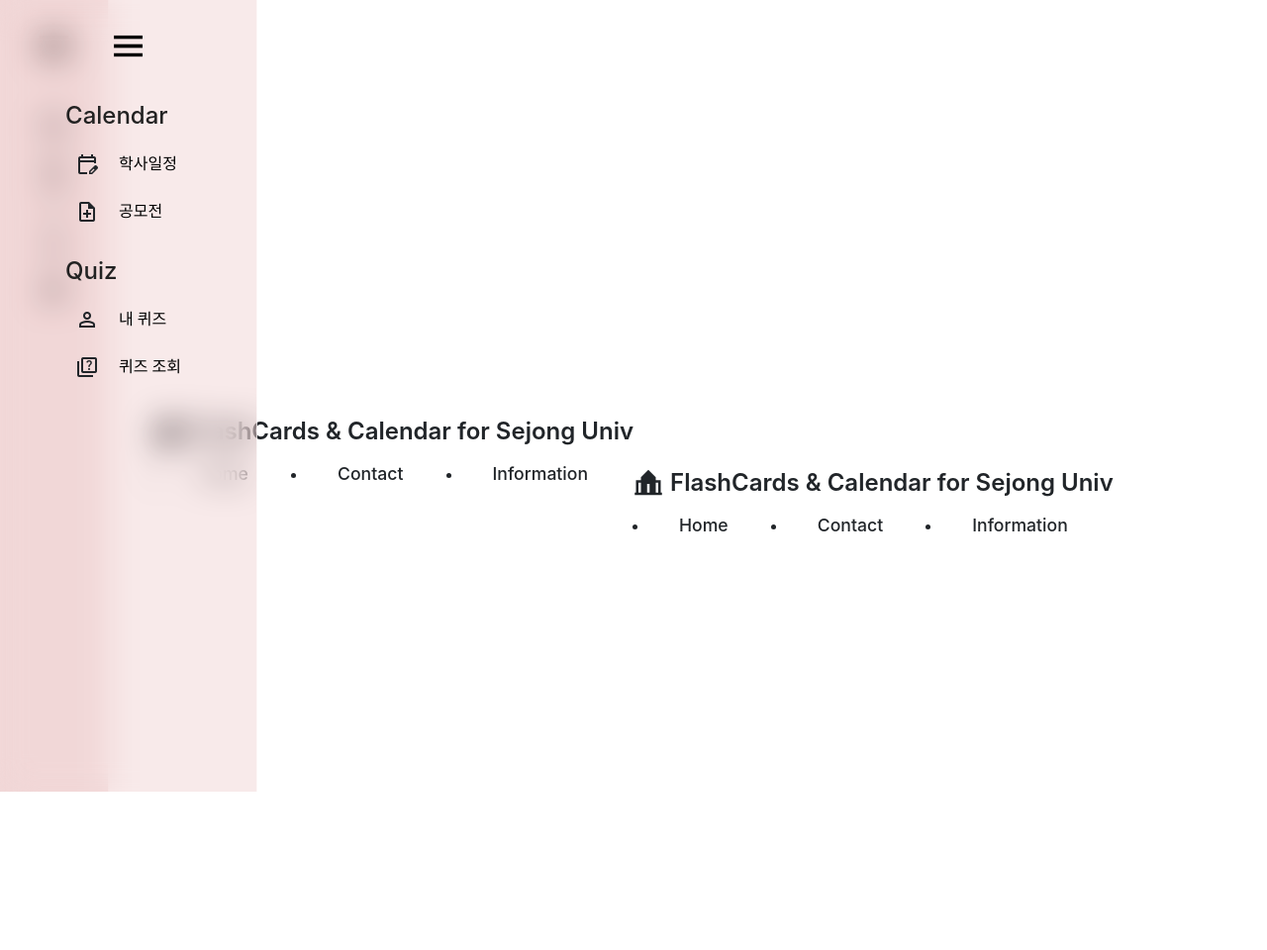
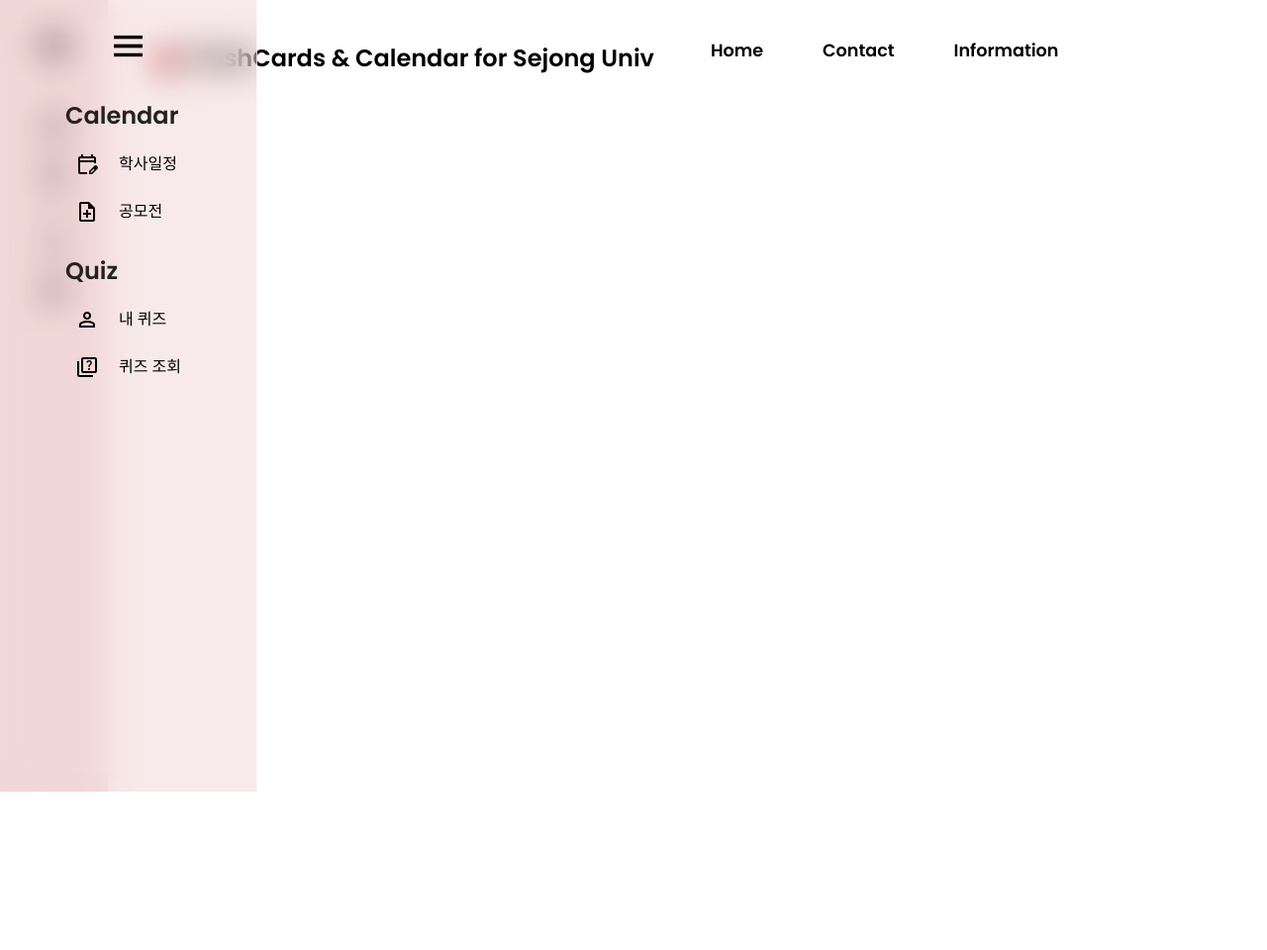
Before and after one commit to LeeDayday/sejong_flashcard, a Django app: page /home/ in a window 1280 px wide. Shown: the whole page at 99% size. Run offline with Django 4.2, Linux system fonts and the light colour scheme; some libraries are stand-ins or nearby versions; some web fonts are replaced.

Commit message:
에러수정

```diff
--- a/static/css/index.css
+++ b/static/css/index.css
@@ -1,4 +1,30 @@
-.header {
+@import url(//spoqa.github.io/spoqa-han-sans/css/SpoqaHanSansNeo.css);
+* {
+  padding: 0;
+  margin: 0;
+  box-sizing: border-box;
+  font-family: 'Poppins', sans-serif;
+  text-decoration: none;
+  list-style: none;
+}
+:root {
+  /*기본 색상 지정*/
+  --bg-color: #ffffff;
+  --text-color: #000000;
+  --main-color: #b93234; /*rgb 색상표 (185,50,52)*/
+  --primary-clr: #b38add;
+}
+body {
+  min-height: 100vh;
+  background: var(--bg-color);
+  color: var(--text-color);
+  /*이미지 안넣음*/
+  /* background-image: url('sejong_logo.jpg');
+  background-size: 40%;
+  background-repeat: no-repeat;
+  background-position: left 20px top 140px; */
+}
+header {
   position: fixed;
   width: 100%;
   top: 0;
@@ -9,42 +35,51 @@
   justify-content: space-between;
   background: transparent;
   padding: 30px 12%;
-  transition: all 0.7s ease;
+  transition: all 0.5s ease;
 }
-
 .logo {
   display: flex;
   align-items: center;
 }
-
 .logo i {
   color: var(--main-color);
   font-size: 30px;
   margin-right: 7px;
 }
-
 .logo span {
   color: var(--text-color);
   font-size: 1.5rem;
   font-weight: 600;
 }
-
 .navbar {
   display: flex;
 }
-
-.navbar a,
-.main a {
+.navbar a {
   color: var(--text-color);
   font-size: 1.1rem;
   font-weight: 500;
   padding: 5px 0;
   margin: 0px 30px;
-  text-decoration: none; /* Remove underline */
   transition: all 0.5s ease;
 }
-
-.navbar a:hover,
+.navbar a:hover {
+  color: var(--main-color);
+}
+.navbar a.active {
+  color: var(--main-color);
+}
+.main {
+  display: flex;
+  align-items: center;
+}
+.main a {
+  margin-right: 25px;
+  margin-left: 10px;
+  color: var(--text-color);
+  font-size: 1.1rem;
+  font-weight: 500;
+  transition: all 0.5s ease;
+}
 .main a:hover {
   color: var(--main-color);
 }
```
